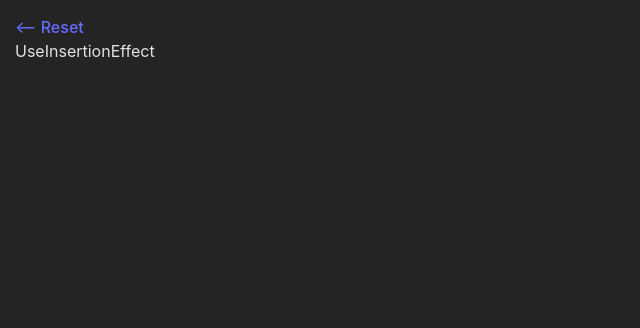
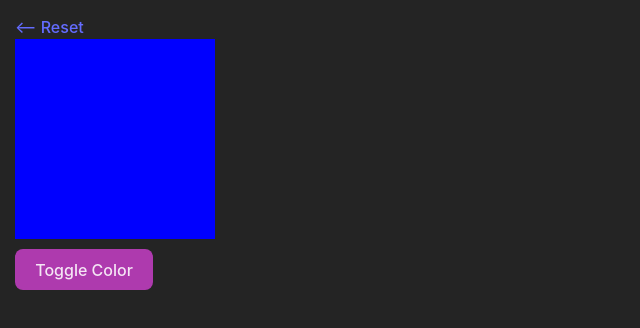
Before and after one commit to JanZaion/native-react-hooks, a React (Vite) app: page /useInsertionEffect in a window 1280 px wide. Shown: the top 328 px of the page, without its empty margins (0-640 px from the left). Built offline with nearby package versions, Linux system fonts and the light colour scheme.

Commit message:
feat: add useInsertionEffect

```diff
--- a/src/nativeHooks/UseInsertionEffect.tsx
+++ b/src/nativeHooks/UseInsertionEffect.tsx
@@ -1,3 +1,37 @@
+import { useInsertionEffect, useState } from "react";
+
+// useInsertionEffect runs before any DOM mutations
+// useful for CSS-in-JS libraries like styled-components
 export const UseInsertionEffect = () => {
-  return <div>UseInsertionEffect</div>;
+  const [isHotPink, setIsHotPink] = useState(false);
+
+  useInsertionEffect(() => {
+    // Create dynamic style tag
+    const style = document.createElement("style");
+    style.innerHTML = `
+      .dynamic-box {
+        width: 200px;
+        height: 200px;
+        background-color: ${isHotPink ? "hotPink" : "blue"};
+        transition: background-color 0.3s;
+        margin-bottom: 10px;
+      }
+    `;
+
+    // Insert style into document head
+    document.head.appendChild(style);
+
+    return () => {
+      document.head.removeChild(style);
+    };
+  }, [isHotPink]);
+
+  const handleHotPink = () => setIsHotPink((prev) => !prev);
+
+  return (
+    <div>
+      <div className="dynamic-box"></div>
+      <button onClick={handleHotPink}>Toggle Color</button>
+    </div>
+  );
 };
```
